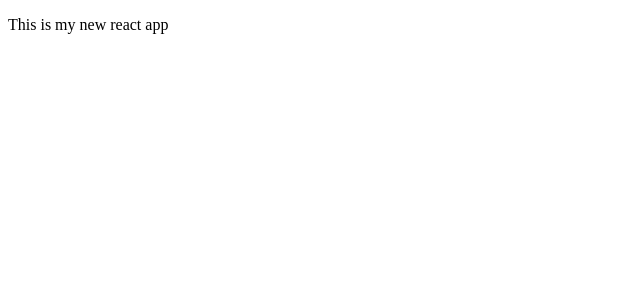
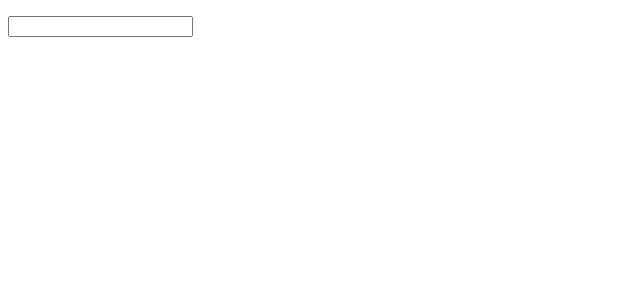
Before and after one commit to MatthewThornton/onsen-react-redux, a React app: page / in a window 1280 px wide. Shown: the top 300 px of the page, without its empty margins (0-640 px from the left). Built offline with nearby package versions, Linux system fonts and the light colour scheme.

Commit message:
add redux store and simple change input form

```diff
--- /dev/null
+++ b/actions/message.js
@@ -0,0 +1,11 @@
+import { SET_MESSAGE } from "../types/message";
+export const setMessage = (message) => {
+    return dispatch => {
+        dispatch({
+            type: SET_MESSAGE,
+            payload: {
+                message
+            }
+        })
+    }
+}
--- /dev/null
+++ b/components/InputPreview.js
@@ -0,0 +1,14 @@
+import React from "react";
+export default class InputPreview extends React.Component {
+    render() {
+        return (
+            <div>
+                <input
+                    type="text"
+                    value={this.props.value}
+                    onChange={e => this.props.onChange(e.target.value)}
+                />
+            </div>
+        )
+    }
+}
--- a/containers/App.js
+++ b/containers/App.js
@@ -1,7 +1,22 @@
-import React, { Component } from 'react';
-
-export default class App extends Component {
+import React, { Component } from "react";
+import InputPreview from "../components/InputPreview";
+import { connect } from "react-redux";
+import { setMessage } from "../actions/message";
+class App extends Component {
+    _onChange = (value) => {
+        this.props.dispatch(setMessage(value))
+    }
     render() {
-        return <p>This is my new react app</p>
+        const { message } = this.props.messageReducer;
+        return (
+            <div>
+                <p>{ message } </p>
+                <InputPreview
+                    value={message}
+                    onChange={this._onChange}
+                />
+            </div>
+        )
     }
 }
+export default connect(state => state)(App);
--- a/index.js
+++ b/index.js
@@ -1,7 +1,12 @@
 import React from "react";
 import ReactDOM from "react-dom";
-
 // main app
 import App from "./containers/App";
-
-ReactDOM.render(<App />, document.getElementById("app"));
+import { Provider } from "react-redux";
+import store from "./store";
+ReactDOM.render(
+    <Provider store={store}>
+        <App />
+    </Provider>,
+    document.getElementById("app")
+)
--- a/package.json
+++ b/package.json
@@ -32,11 +32,11 @@
     "less-loader": "^4.0.5",
     "react": "^15.6.1",
     "react-dom": "^15.6.1",
-    "react-redux": "^5.0.6",
+    "react-redux": "^5.1.1",
     "react-router-dom": "^4.2.2",
     "react-router-redux": "^4.0.8",
     "redux": "^3.7.2",
-    "redux-thunk": "^2.2.0",
+    "redux-thunk": "^2.3.0",
     "style-loader": "^0.18.2",
     "webpack": "^3.5.5"
   },
--- /dev/null
+++ b/reducers/message.js
@@ -0,0 +1,12 @@
+import { SET_MESSAGE } from "../types/message";
+const initState = {
+    message: ""
+}
+export default (state = initState, action) => {
+    switch (action.type) {
+        case SET_MESSAGE:
+            return {...state, message: action.payload.message }
+        default:
+            return state
+    }
+}
--- /dev/null
+++ b/store.js
@@ -0,0 +1,11 @@
+import { createStore, combineReducers, applyMiddleware } from "redux"
+import messageReducer from "./reducers/message"
+import thunk from "redux-thunk"
+const reducer = combineReducers({
+    messageReducer
+})
+const store = createStore(
+    reducer,
+    applyMiddleware(thunk)
+)
+export default store;
--- /dev/null
+++ b/types/message.js
@@ -0,0 +1 @@
+export const SET_MESSAGE = "SET_MESSAGE";
```
